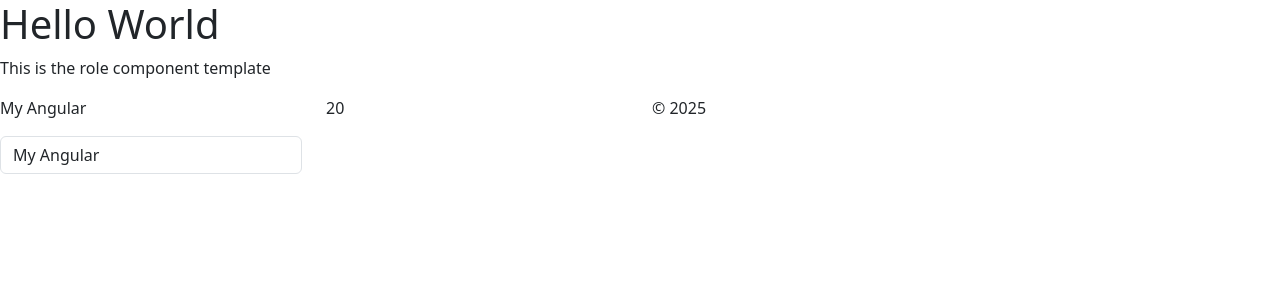
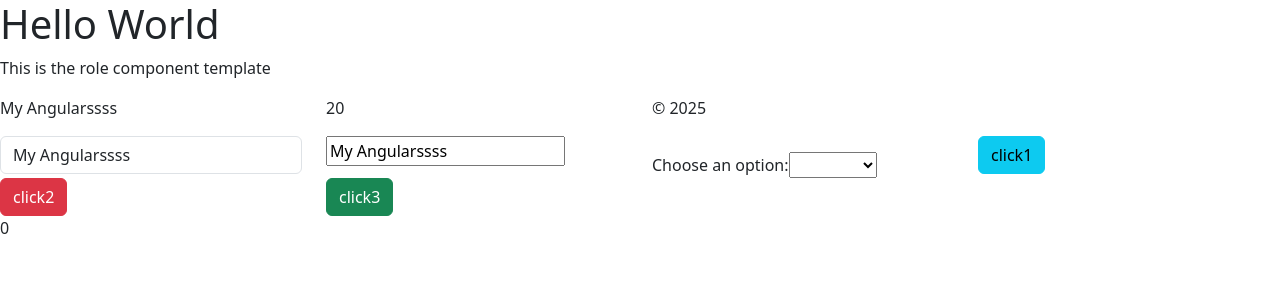
Before and after one commit to ronsell42/employee-management-app, an Angular app: page / in a window 1280 px wide. Shown: the top 300 px of the page. Built offline with nearby package versions, Linux system fonts and the light colour scheme.

Commit message:
Add: Bindig.

```diff
--- a/src/app/components/roles-cmp/roles-cmp.html
+++ b/src/app/components/roles-cmp/roles-cmp.html
@@ -18,4 +18,30 @@
                 [value]="projectTitle"
         />
     </div>
+    <div class="col-3">
+        <input  type="text"
+                placeholder="type..."
+                [(ngModel)]="projectTitle"
+        />
+    </div>
+    <div class="col-3">
+        <p>{{selectedValue}} </p>
+       <label for="roleSelect">Choose an option:</label>
+        <select id="roleSelect" [(ngModel)]="selectedValue" title="Choose an option">
+        <option value="Option 1">Option 1</option>
+        <option value="Option 2">Option 2</option>
+        <option value="Option 3">Option 3</option>
+        </select>
+    </div>
+
+    <div class="col-3">
+    <button class="btn btn-info me-2" (click)="showWelcomeAlert()">click1</button>
+    </div>
+     <div class="col-3">
+    <button class="btn btn-danger me-2" (click)="alertWithParameter('Ronsell')">click2</button>
+    </div>
+     <div class="col-3">
+    <button class="btn btn-success" (click)="alertWithType(4)">click3</button>
+    </div>
+    <p>{{ addedNumber }}</p>
 </div>
--- a/src/app/components/roles-cmp/roles-cmp.ts
+++ b/src/app/components/roles-cmp/roles-cmp.ts
@@ -1,17 +1,31 @@
 import { Component, signal, Signal } from '@angular/core';
+import { FormsModule, NonNullableFormBuilder } from '@angular/forms';
 
 @Component({
   selector: 'app-roles-cmp',
-  imports: [],
+  imports: [FormsModule],
   templateUrl: './roles-cmp.html',
   styleUrl: './roles-cmp.scss'
 })
 export class RolesCmp {
-  projectTitle: string = 'My Angular';
+  projectTitle: string = 'My Angularssss';
   isActive: boolean = false;
   projectVersion: number = 20;
   currentDate: Date = new Date();
+  varSignal = signal('This is from a signal');
+  selectedValue: string =  '';
+  addedNumber: number = 0;
 
-  varSignal = signal('This is from a signal');
+  // Methods
+  showWelcomeAlert(){
+    alert('This is a normal alert');
+  }
+  alertWithParameter(senderName: string){
+    alert('This alert is from' + senderName);
+   }
 
+  alertWithType(numberFromHTML: number) : number{
+    this.addedNumber  = numberFromHTML + 10;
+    return this.addedNumber;
+  }
 }
```
